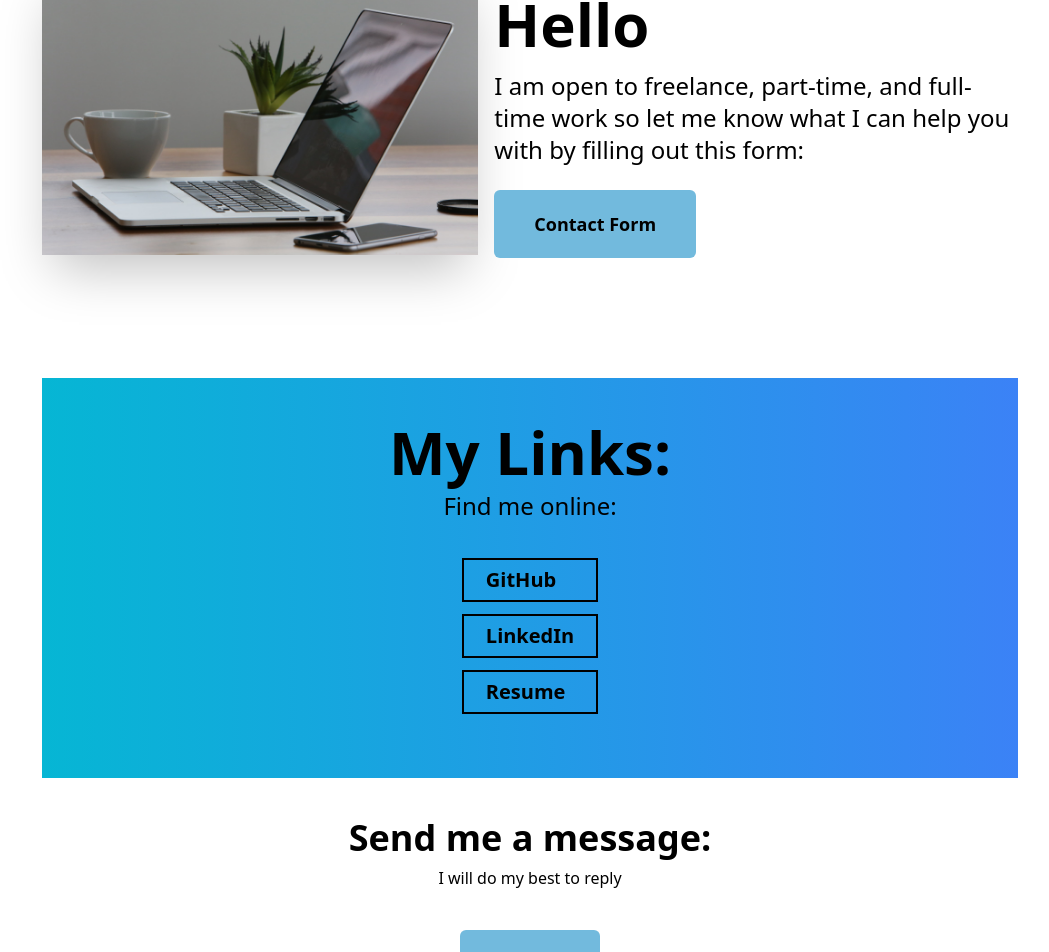
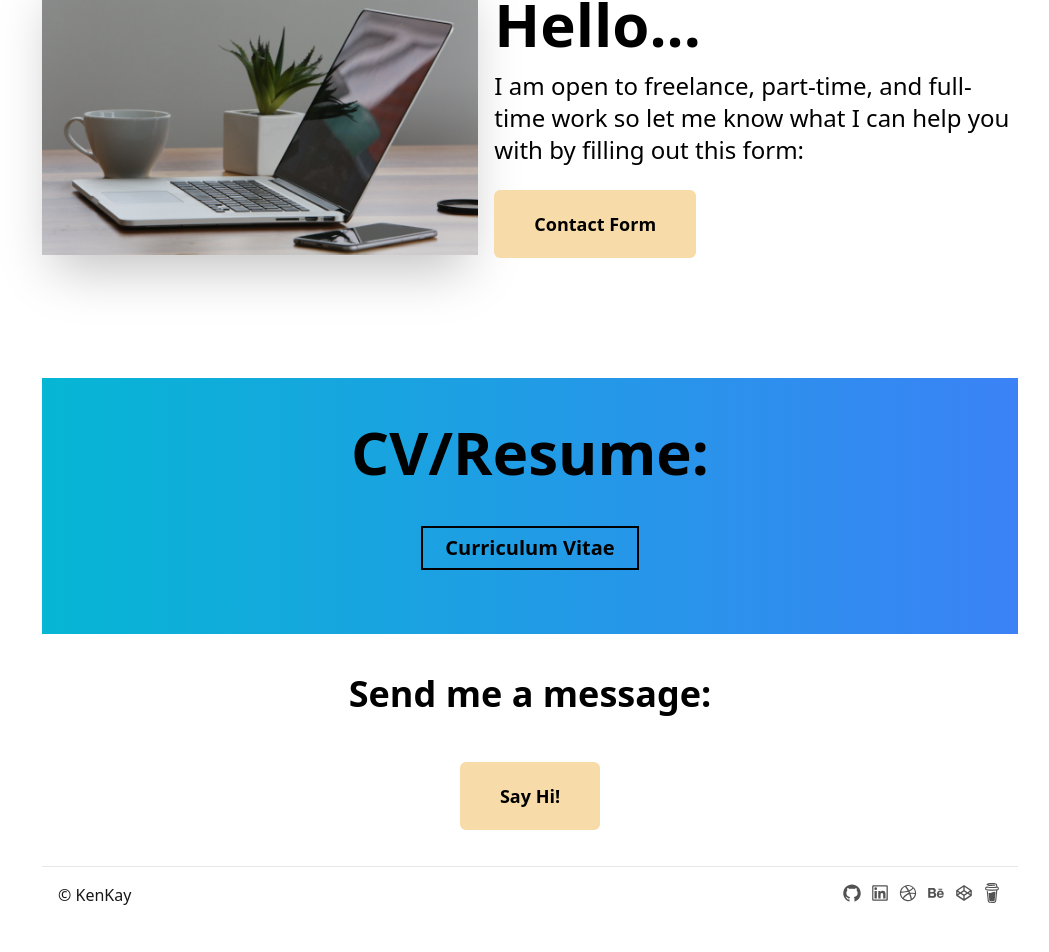
Before and after one commit to ken-kay/kenani, a Next.js app: page /contact in a window 1280 px wide. Shown: the part 158-1110 px from the top of the page, without its empty margins (110-1159 px from the left). Built offline with nearby package versions, Linux system fonts and the light colour scheme.

Commit message:
adding links and changing colors

```diff
--- a/app/layout.tsx
+++ b/app/layout.tsx
@@ -3,14 +3,16 @@ import Navbar from '@/components/Navbar'
 import './globals.css'
 import { ThemeProvider } from 'next-themes'
 import Footer from '@/components/Footer'
-import { Poppins } from 'next/font/google'
+import { Poppins, Kaushan_Script, Permanent_Marker } from 'next/font/google'
 //import { Metadata } from 'next';
 
 
 const poppins = Poppins({ subsets: ['devanagari', 'latin', 'latin-ext'],
 weight: [ '100', '200', '300', '400', '500', '600', '700', '800', '900' ] })
 
+const kaushan_script = Kaushan_Script({weight: ['400']})
 
+const permanent_marker = Permanent_Marker({weight: ['400']})
 /*
 export const metadata = {
   title: 'Kenani',
--- a/components/Footer.tsx
+++ b/components/Footer.tsx
@@ -1,7 +1,12 @@
 "use client"
 
 import React from 'react'
-import { AiOutlineGithub, AiOutlineDribbble, AiOutlineLinkedin } from "react-icons/ai";
+import { FaPinterestP } from "react-icons/fa";
+import { SiGumroad, SiDeviantart, SiBuymeacoffee, SiSketchfab } from "react-icons/si";
+import { AiOutlineGithub, AiOutlineDribbble, AiOutlineLinkedin, AiOutlineCodepen,
+  AiOutlineTwitter, AiOutlineInstagram, AiOutlineBehance, AiOutlineMedium,
+
+} from "react-icons/ai";
 
 export const Footer = () => {
   return (
@@ -13,14 +18,13 @@ export const Footer = () => {
           <a href='https://github.com/ken-kay'
             rel='noreferrer noopener'
             target='_blank'
-            aria-label='LinkedIn'
+            aria-label='GitHub'
           >
             <AiOutlineGithub
               className='hover:translate-y-1 transition-transform cursor-pointer text-neutral-600 dark:text-neutral-100'
               size={20}
               />
           </a>
-
 
           <a href='https://www.linkedin.com/in/kenani-kenani/'
             rel='noreferrer noopener'
@@ -32,6 +36,125 @@ export const Footer = () => {
               size={20}
               />
           </a>
+
+          <a href='https://dribbble.com/kenkay_'
+            rel='noreferrer noopener'
+            target='_blank'
+            aria-label='Dribbble'
+          >
+            <AiOutlineDribbble
+              className='hover:translate-y-1 transition-transform cursor-pointer text-neutral-600 dark:text-neutral-100'
+              size={20}
+              />
+          </a>
+
+          <a href='https://www.behance.net/kenanikenani'
+            rel='noreferrer noopener'
+            target='_blank'
+            aria-label='Behance'
+          >
+            <AiOutlineBehance
+              className='hover:translate-y-1 transition-transform cursor-pointer text-neutral-600 dark:text-neutral-100'
+              size={20}
+              />
+          </a>
+
+
+
+          <a href='https://codepen.io/ken-kay'
+            rel='noreferrer noopener'
+            target='_blank'
+            aria-label='CodePen'
+          >
+            <AiOutlineCodepen
+              className='hover:translate-y-1 transition-transform cursor-pointer text-neutral-600 dark:text-neutral-100'
+              size={20}
+              />
+          </a>
+
+          <a href='https://www.buymeacoffee.com/kenani'
+            rel='noreferrer noopener'
+            target='_blank'
+            aria-label='Buy Me a Coffee'
+          >
+            <SiBuymeacoffee
+              className='hover:translate-y-1 transition-transform cursor-pointer text-neutral-600 dark:text-neutral-100'
+              size={20}
+              />
+          </a>
+
+
+        {/*
+          <a href='https://kenani.gumroad.com/'
+            rel='noreferrer noopener'
+            target='_blank'
+            aria-label='LinkedIn'
+          >
+            <SiGumroad
+              className='hover:translate-y-1 transition-transform cursor-pointer text-neutral-600 dark:text-neutral-100'
+              size={20}
+              />
+          </a>
+
+          <a href='https://www.pinterest.ca/kenanikay/'
+            rel='noreferrer noopener'
+            target='_blank'
+            aria-label='Pinterest'
+          >
+            <FaPinterestP
+              className='hover:translate-y-1 transition-transform cursor-pointer text-neutral-600 dark:text-neutral-100'
+              size={20}
+              />
+          </a>
+
+          <a href='https://www.deviantart.com/k9squared'
+            rel='noreferrer noopener'
+            target='_blank'
+            aria-label='LinkedIn'
+          >
+            <SiDeviantart
+              className='hover:translate-y-1 transition-transform cursor-pointer text-neutral-600 dark:text-neutral-100'
+              size={20}
+              />
+          </a>
+
+          <a href='https://medium.com/@ken_kay'
+            rel='noreferrer noopener'
+            target='_blank'
+            aria-label='LinkedIn'
+          >
+            <AiOutlineMedium
+              className='hover:translate-y-1 transition-transform cursor-pointer text-neutral-600 dark:text-neutral-100'
+              size={20}
+              />
+          </a>
+
+          <a href='https://sketchfab.com/ken_kay'
+            rel='noreferrer noopener'
+            target='_blank'
+            aria-label='LinkedIn'
+          >
+            <SiSketchfab
+              className='hover:translate-y-1 transition-transform cursor-pointer text-neutral-600 dark:text-neutral-100'
+              size={20}
+              />
+          </a>
+
+          <a href='https://twitter.com/Kenani_Kay'
+            rel='noreferrer noopener'
+            target='_blank'
+            aria-label='LinkedIn'
+          >
+            <AiOutlineTwitter
+              className='hover:translate-y-1 transition-transform cursor-pointer text-neutral-600 dark:text-neutral-100'
+              size={20}
+              />
+          </a>
+        */}
+
+
+
+
         </div>
       </div>
     </footer>
--- a/components/Navbar.tsx
+++ b/components/Navbar.tsx
@@ -39,13 +39,13 @@ export const Navbar = () => {
     const [ navbar, setNavbar ] = useState(false)
 
     return (
-        <header className='w-full mx-auto  px-4 sm:px-20 fixed top-0 z-50 shadow bg-white dark:bg-sky'>
+        <header className='w-full mx-auto  px-4 sm:px-20 fixed top-0 z-50 shadow bg-manilla dark:bg-sky'>
             <div className='justify-between md:items-center md:flex '>
                 <div>
                     <div className='flex items-center justify-between py-3'>
                         <Link href='/'>
                             <div className='md:py-6 md:block'>
-                                <h1 className='font-bold hover:text-pinky text-2xl'>
+                                <h1 className="font-bold hover:text-pinky text-4xl font-['Kaushan_Script']">
                                     Kenani
                                 </h1>
                             </div>
@@ -68,7 +68,7 @@ export const Navbar = () => {
                     >
                    <div className='items-center md:flex md:space-x-6 md:space-y-0'>
                     {NAV_ITEMS.map((item, idx) => {
-                        return <a key={idx} href={item.page} className='flex space-x-5 hover:text-pinky'>{item.label}</a>
+                        return <a key={idx} href={item.page} className='flex space-x-5 hover:text-pinky text-2xl'>{item.label}</a>
                         /*<Link key={idx} href={item.page}
                             className='flex space-x-5 hover:text-pinky'>
                                 {item.label}
--- a/components/SayHi.tsx
+++ b/components/SayHi.tsx
@@ -23,13 +23,13 @@ const SayHi = () => {
                 <Image className='shadow-2xl mx-auto' src='/assets/desk.jpg' alt='laptop' width={500} height={500}/>
             </div>
             <div className='md:w-3/5 md:mt-2'>
-                <h1 className='font-bold text-6xl mt-6 w-1/2'>Hello</h1>
+                <h1 className='font-bold text-6xl mt-6 w-1/2'>Hello...</h1>
                 <p className='text-lg mt-4 mb-6 md:text-2xl'>
                     I am open to freelance, part-time, and full-time work so let me know
                     what I can help you with by filling out this form:
                 </p>
                 <a href='https://forms.gle/5AF162wkJsjjH8mh8'>
-            <button className='py-5 px-10 rounded-md font-bold text-lg bg-sky hover:bg-slate-400'
+            <button className='py-5 px-10 rounded-md font-bold text-lg bg-manilla dark:bg-pinky hover:bg-slate-400'
                 type='submit'>
                     Contact Form
                 </button>
@@ -40,24 +40,23 @@ const SayHi = () => {
         </div>
 
     <div className='bg-gradient-to-r from-cyan-500 to-blue-500 py-5'>
-         <h2 className='font-bold text-6xl mt-6 text-center'>My Links:</h2>
-         <h3 className='text-2xl mx-auto mt-2 text-center'>Find me online:</h3>
+         <h2 className='font-bold text-6xl mt-6 text-center'>CV/Resume:</h2>
+         <h3 className='text-2xl mx-auto mt-2 text-center'></h3>
             <h3><ul className='text-xl font-bold w-fit mx-auto px-5 py-5 mb-2'>
-                <li className='outline outline-2  outline-offset-2 py-1 px-5 my-5 hover:bg-pinky'><a href='https://github.com/ken-kay'>GitHub</a></li>
-                <li className='outline outline-2  outline-offset-2 py-1 px-5 my-5 hover:bg-pinky'><a href='https://www.linkedin.com/in/kenani-kenani/'>LinkedIn</a></li>
+
                 <li className='outline outline-2  outline-offset-2 py-1 px-5 my-5 hover:bg-pinky'><a href='https://www.dropbox.com/s/a4nobf7u9vau890/Kenani%20Kenani%20-%20CV.pdf?dl=0'>
-                    Resume</a></li>
+                    Curriculum Vitae</a></li>
                 </ul>
                 </h3>
               </div>
             <div>
                 <h1 className='pt-10 font-bold flex flex-col space-y-2 w-fit mx-auto text-4xl'>Send me a message:</h1>
-                <h2 className='pt-2 flex flex-col space-y-2 w-fit mx-auto'>I will do my best to reply</h2>
+                <h2 className='pt-2 flex flex-col space-y-2 w-fit mx-auto'></h2>
             </div>
         </div>
         <div className='pt-10 flex flex-col space-y-2 w-fit mx-auto'>
             <a href='mailto:kenanikay@gmail.com'>
-            <button className='py-5 px-10 rounded-md font-bold text-lg bg-sky dark:bg-pinky hover:bg-pinky dark:hover:bg-slate-400'
+            <button className='py-5 px-10 rounded-md font-bold text-lg bg-manilla dark:bg-pinky hover:bg-slate-400'
                 type='submit'>
                     Say Hi!
                 </button>
--- a/tailwind.config.js
+++ b/tailwind.config.js
@@ -23,7 +23,8 @@ module.exports = {
       },
       colors: {
         'pinky': '#FF0069',
-        'sky': '#72BADD'
+        'sky': '#1F305E',
+        'manilla': '#F7DCA9',
 
       },
     },
```
